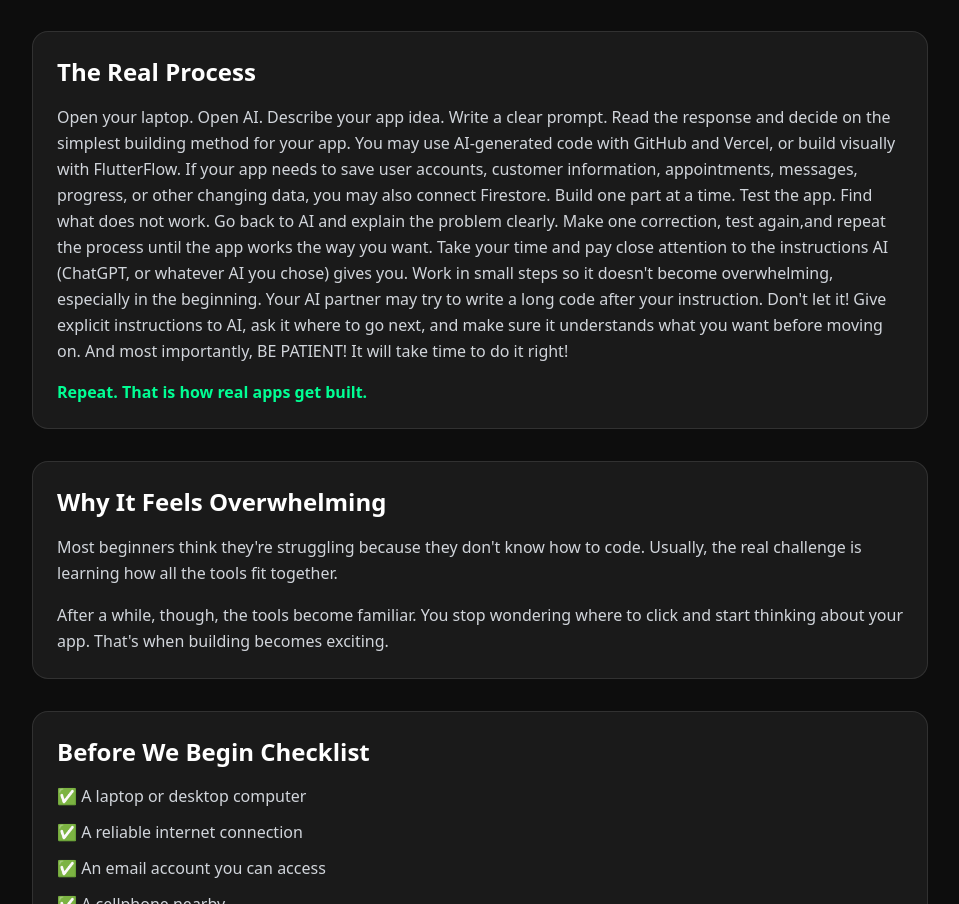
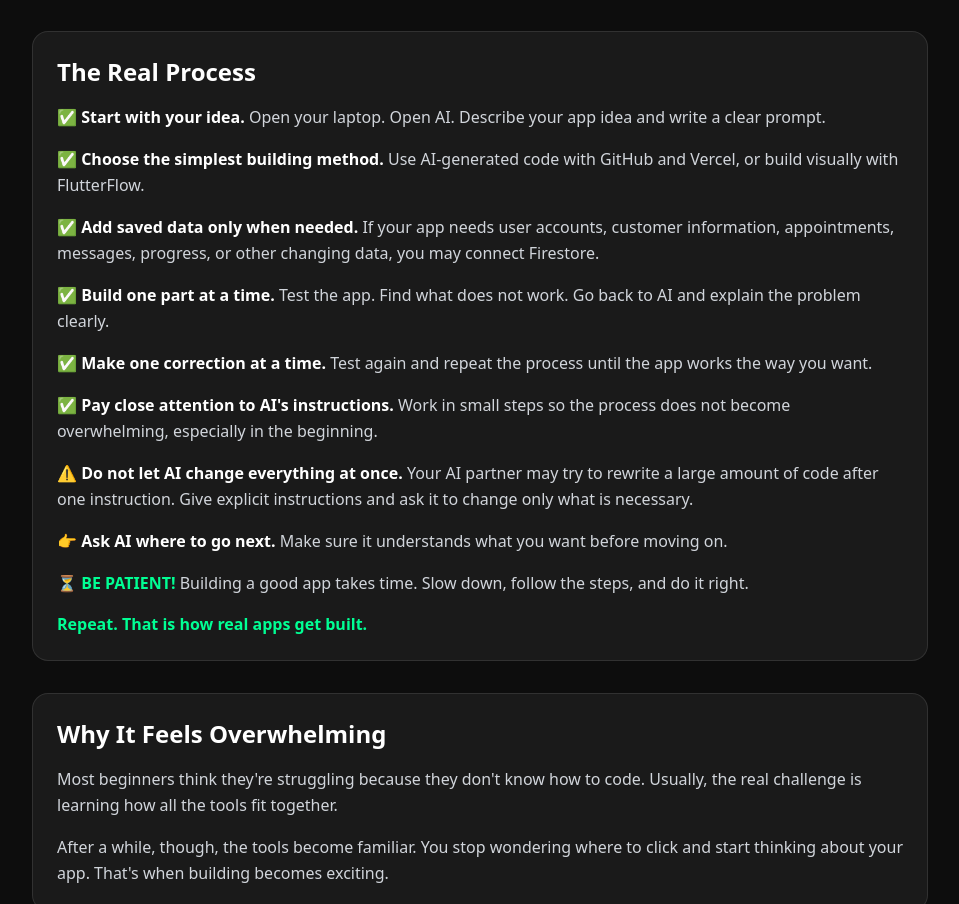
Before and after one commit to myapptly/apptly-website, a Next.js app: page /before-we-begin in a window 1280 px wide. Shown: the part 2047-2951 px from the top of the page, without its empty margins (160-1119 px from the left). Built offline with nearby package versions, Linux system fonts and the light colour scheme.

Commit message:
Update page

```diff
--- a/app/before-we-begin/page.tsx
+++ b/app/before-we-begin/page.tsx
@@ -76,36 +76,60 @@ export default function BeforeWeBegin() {
 
         <div className="bg-[#1A1A1A] border border-white/10 rounded-2xl p-6 space-y-4">
           <h2 className="text-2xl font-bold">The Real Process</h2>
-          <p className="text-gray-300 leading-relaxed">
-            Open your laptop. Open AI. Describe your app idea. Write a clear prompt.
 
-            Read the response and decide on the simplest building method for your app.
+         <ul className="space-y-4 text-gray-300 leading-relaxed">
+  <li>
+    ✅ <strong className="text-white">Start with your idea.</strong> Open your
+    laptop. Open AI. Describe your app idea and write a clear prompt.
+  </li>
 
-            You may use AI-generated code with GitHub and Vercel, or build visually with FlutterFlow.
+  <li>
+    ✅ <strong className="text-white">Choose the simplest building method.</strong>{" "}
+    Use AI-generated code with GitHub and Vercel, or build visually with
+    FlutterFlow.
+  </li>
 
-            If your app needs to save user accounts, customer information, appointments, messages,
-            progress, or other changing data, you may also connect Firestore.
+  <li>
+    ✅ <strong className="text-white">Add saved data only when needed.</strong>{" "}
+    If your app needs user accounts, customer information, appointments,
+    messages, progress, or other changing data, you may connect Firestore.
+  </li>
 
-            Build one part at a time. Test the app.
+  <li>
+    ✅ <strong className="text-white">Build one part at a time.</strong> Test the
+    app. Find what does not work. Go back to AI and explain the problem clearly.
+  </li>
 
-            Find what does not work.
+  <li>
+    ✅ <strong className="text-white">Make one correction at a time.</strong>{" "}
+    Test again and repeat the process until the app works the way you want.
+  </li>
 
-            Go back to AI and explain the problem clearly.
+  <li>
+    ✅ <strong className="text-white">Pay close attention to AI&apos;s instructions.</strong>{" "}
+    Work in small steps so the process does not become overwhelming, especially
+    in the beginning.
+  </li>
 
-            Make one correction, test again,and repeat the process until the app works the way you want.
+  <li>
+    ⚠️ <strong className="text-white">Do not let AI change everything at once.</strong>{" "}
+    Your AI partner may try to rewrite a large amount of code after one
+    instruction. Give explicit instructions and ask it to change only what is
+    necessary.
+  </li>
 
-            Take your time and pay close attention to the instructions AI (ChatGPT, or whatever AI you chose)
-            gives you.
+  <li>
+    👉 <strong className="text-white">Ask AI where to go next.</strong> Make sure
+    it understands what you want before moving on.
+  </li>
 
-            Work in small steps so it doesn't become overwhelming, especially in the beginning.
+  <li>
+    ⏳ <strong className="text-[#00FF94]">BE PATIENT!</strong> Building a good app
+    takes time. Slow down, follow the steps, and do it right.
+  </li>
+</ul>
 
-            Your AI partner may try to write a long code after your instruction.
 
-            Don't let it! Give explicit instructions to AI, ask it where to go next, and make sure
-            it understands what you want before moving on.
-
-            And most importantly, BE PATIENT! It will take time to do it right!
-          </p>
           <p className="text-[#00FF94] font-bold">
             Repeat. That is how real apps get built.
           </p>
```
